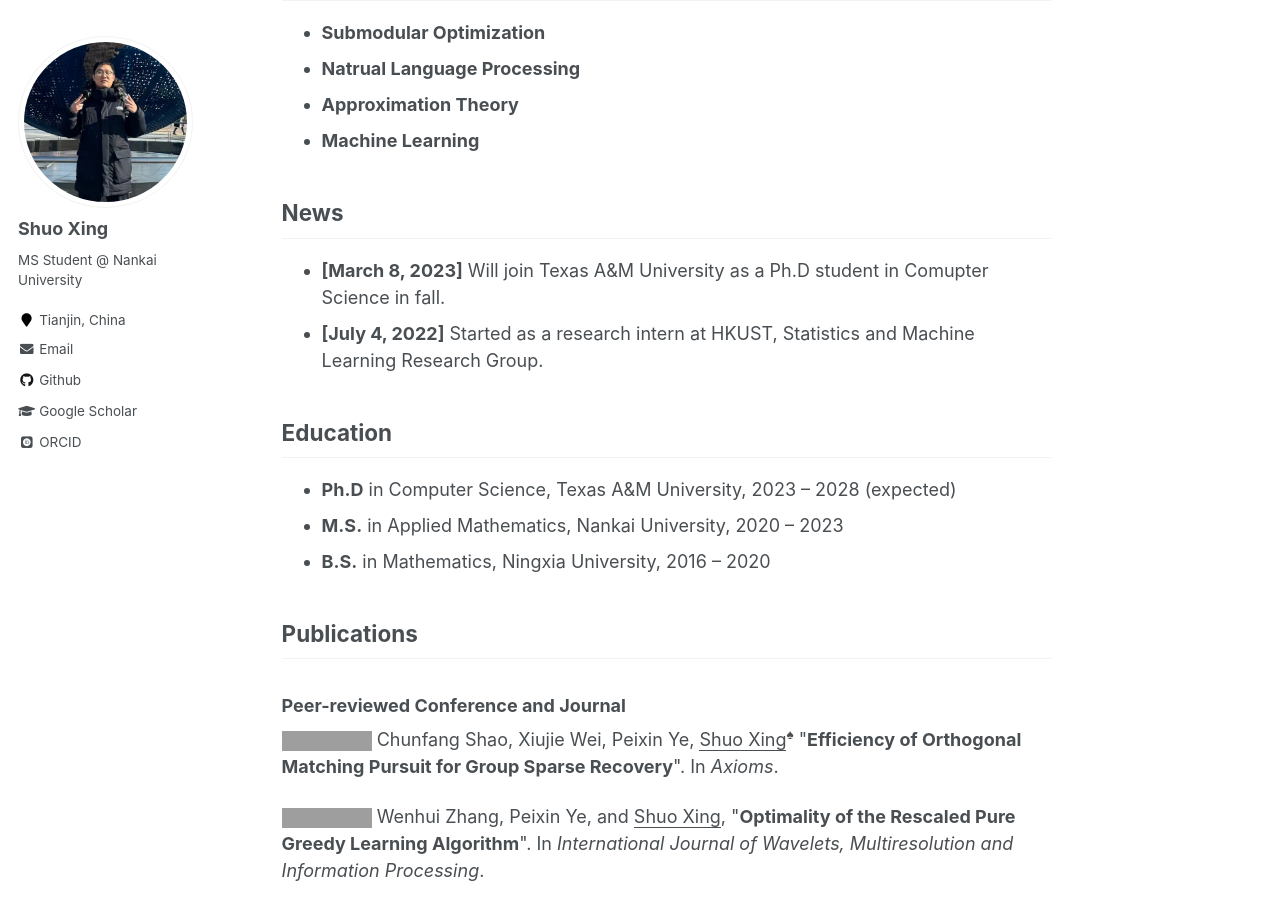
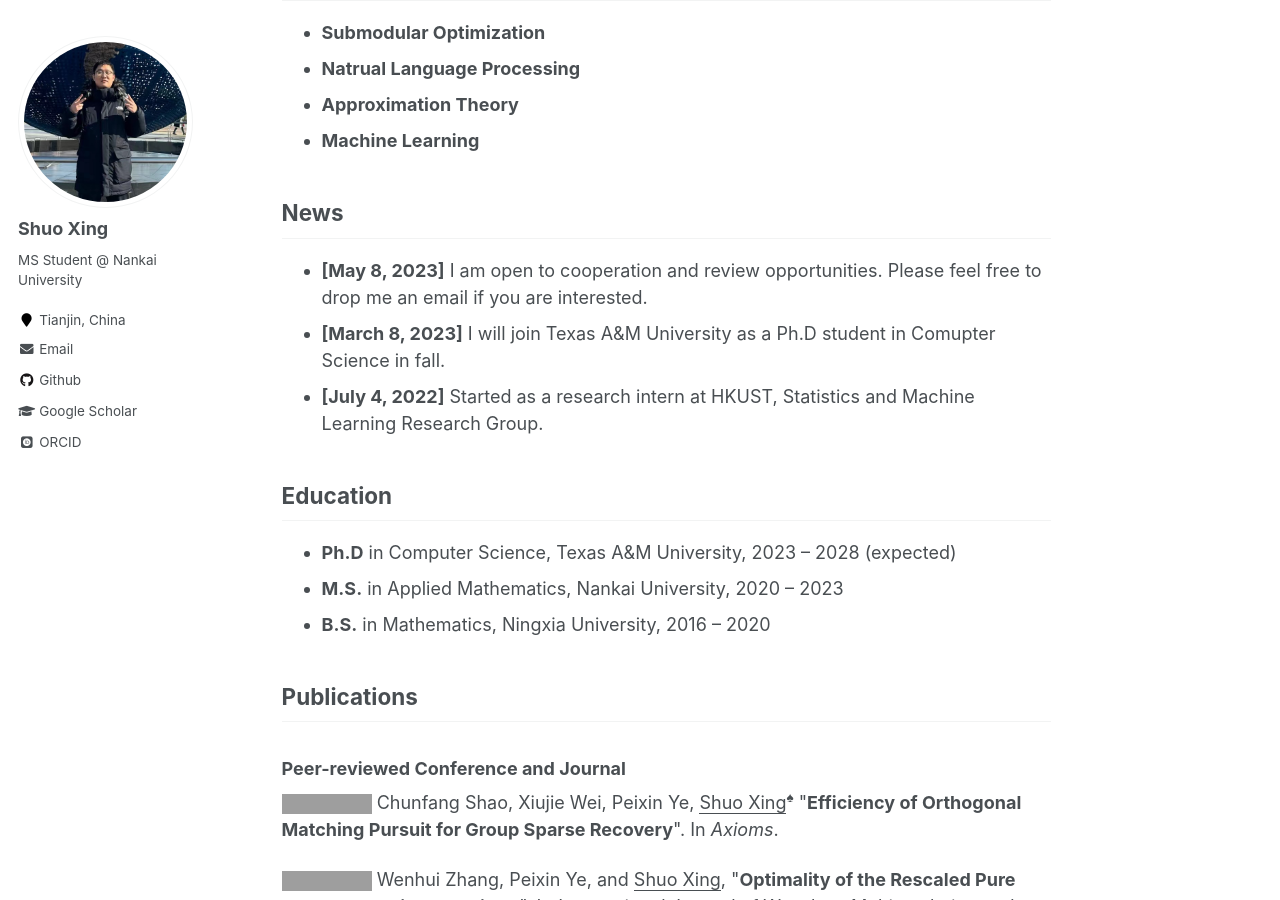
Before and after one commit to ShuoXing98/shuoxing98.github.io, a Jekyll site: the page built from _pages/about.md, in a window 1280 px wide and 900 px high, scrolled down 405 px. Built offline with Jekyll 4.4.1, drawn with Linux system fonts in a browser that asks for light colours; some web fonts are replaced; formulas are drawn with MathJax 3; comment, search, counter and statistics services are not loaded; grey boxes are pictures that could not be loaded.

Commit message:
Update about.md

```diff
--- a/_pages/about.md
+++ b/_pages/about.md
@@ -23,7 +23,8 @@
 
 ## News
 
-* **[March 8, 2023]** Will join Texas A&M University as a Ph.D student in Comupter Science in fall.
+* **[May 8, 2023]** I am open to cooperation and review opportunities. Please feel free to drop me an email if you are interested.
+* **[March 8, 2023]** I will join Texas A&M University as a Ph.D student in Comupter Science in fall.
 * **[July 4, 2022]** Started as a research intern at HKUST, Statistics and Machine Learning Research Group.
 
 ## Education
```
